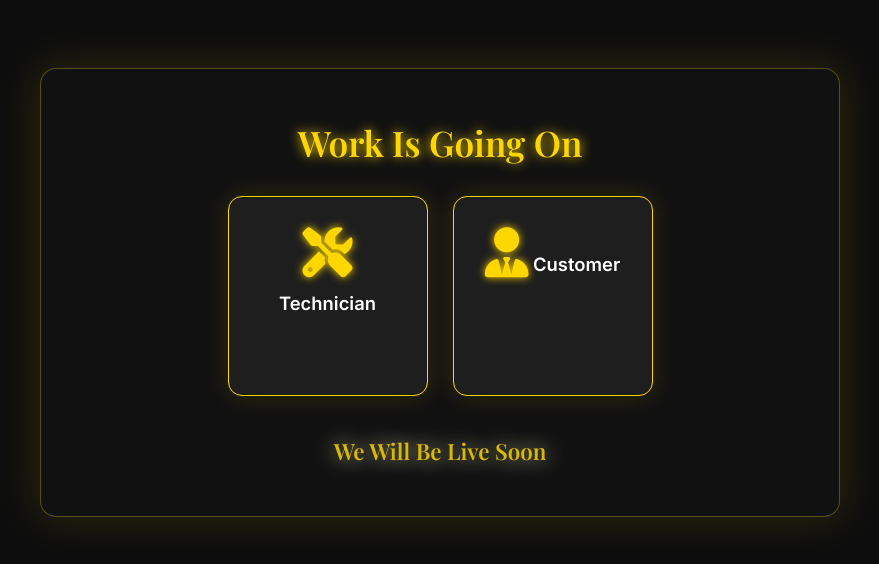
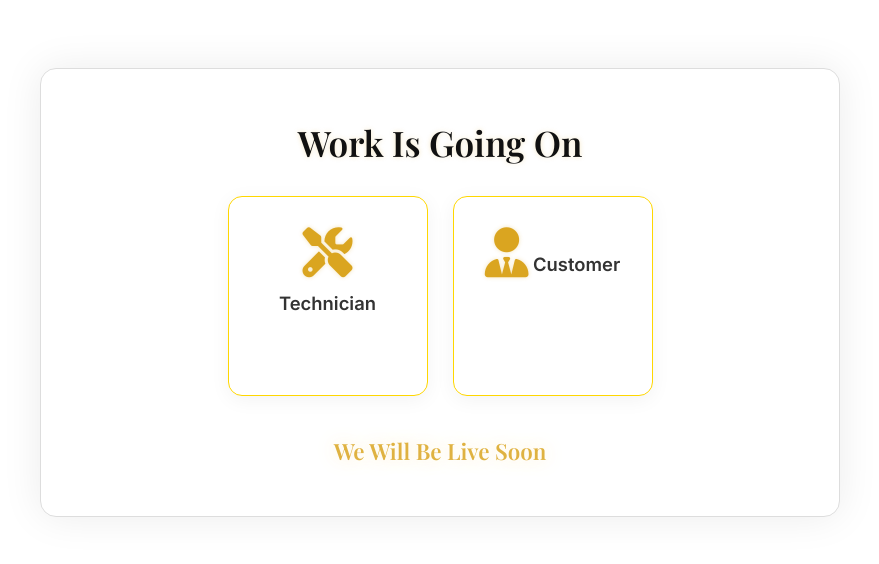
Before and after one commit to shekhu-tech/WWW.SONIPATACSERVICE.COM, a plain HTML site: page index.html in a window 1280 px wide. Shown: the part 108-672 px from the top of the page, without its empty margins (200-1079 px from the left). Drawn offline with nearby package versions, Linux system fonts and the light colour scheme.

Commit message:
Update index.html

```diff
--- a/index.html
+++ b/index.html
@@ -3,7 +3,7 @@
 <head>
   <meta charset="UTF-8" />
   <meta name="viewport" content="width=device-width, initial-scale=1.0" />
-  <title>SonipatAcService.com</title>
+  <title>SonipatAcService.Com</title>
   <link href="https://fonts.googleapis.com/css2?family=Playfair+Display:wght@600&family=Inter:wght@400;600&display=swap" rel="stylesheet">
   <script src="https://kit.fontawesome.com/95a02bd20d.js" crossorigin="anonymous"></script>
   <style>
@@ -15,15 +15,15 @@
 
     body {
       font-family: 'Inter', sans-serif;
-      background: linear-gradient(to bottom right, #1b1b1b, #2d2d2d);
-      color: #fff;
+      background: linear-gradient(to bottom right, #f2f2f2, #eaeaea);
+      color: #222;
       overflow: hidden;
     }
 
     .popup-overlay {
       position: fixed;
       inset: 0;
-      background: rgba(0, 0, 0, 0.95);
+      background: rgba(255, 255, 255, 0.9);
       display: flex;
       justify-content: center;
       align-items: center;
@@ -43,22 +43,22 @@
     }
 
     .popup-container {
-      background: #111;
+      background: #fff;
       border-radius: 16px;
       padding: 50px 40px;
       max-width: 800px;
       width: 90%;
       text-align: center;
-      box-shadow: 0 0 40px rgba(255, 215, 0, 0.15);
-      border: 1px solid rgba(255, 215, 0, 0.3);
+      box-shadow: 0 0 40px rgba(0, 0, 0, 0.08);
+      border: 1px solid #ddd;
     }
 
     .popup-container h2 {
       font-family: 'Playfair Display', serif;
       font-size: 2.2rem;
       margin-bottom: 30px;
-      color: gold;
-      text-shadow: 0 0 12px gold;
+      color: #111;
+      text-shadow: 0 0 5px rgba(218, 165, 32, 0.25);
     }
 
     .card-grid {
@@ -69,7 +69,7 @@
     }
 
     .popup-card {
-      background: #1e1e1e;
+      background: #fff;
       border: 1.5px solid gold;
       border-radius: 14px;
       padding: 30px;
@@ -77,21 +77,21 @@
       height: 200px;
       text-align: center;
       text-decoration: none;
-      color: #fff;
-      box-shadow: 0 0 25px rgba(255, 215, 0, 0.15);
+      color: #333;
+      box-shadow: 0 4px 20px rgba(0, 0, 0, 0.05);
       transition: transform 0.3s ease, box-shadow 0.3s ease;
     }
 
     .popup-card:hover {
       transform: translateY(-8px) scale(1.04);
-      box-shadow: 0 0 35px gold;
+      box-shadow: 0 0 35px rgba(218, 165, 32, 0.2);
     }
 
     .popup-card i {
       font-size: 50px;
       margin-bottom: 15px;
-      color: gold;
-      text-shadow: 0 0 8px gold;
+      color: goldenrod;
+      text-shadow: 0 0 4px rgba(218, 165, 32, 0.3);
     }
 
     .popup-card span {
@@ -103,14 +103,14 @@
       margin-top: 40px;
       font-size: 1.4rem;
       font-weight: 600;
-      color: gold;
+      color: goldenrod;
       font-family: 'Playfair Display', serif;
       animation: flicker 1.6s infinite alternate;
     }
 
     @keyframes flicker {
-      from { opacity: 1; text-shadow: 0 0 10px gold; }
-      to { opacity: 0.85; text-shadow: 0 0 20px #fff9c4; }
+      from { opacity: 1; text-shadow: 0 0 10px goldenrod; }
+      to { opacity: 0.85; text-shadow: 0 0 20px #f7e4b6; }
     }
 
     @media (max-width: 600px) {
```
